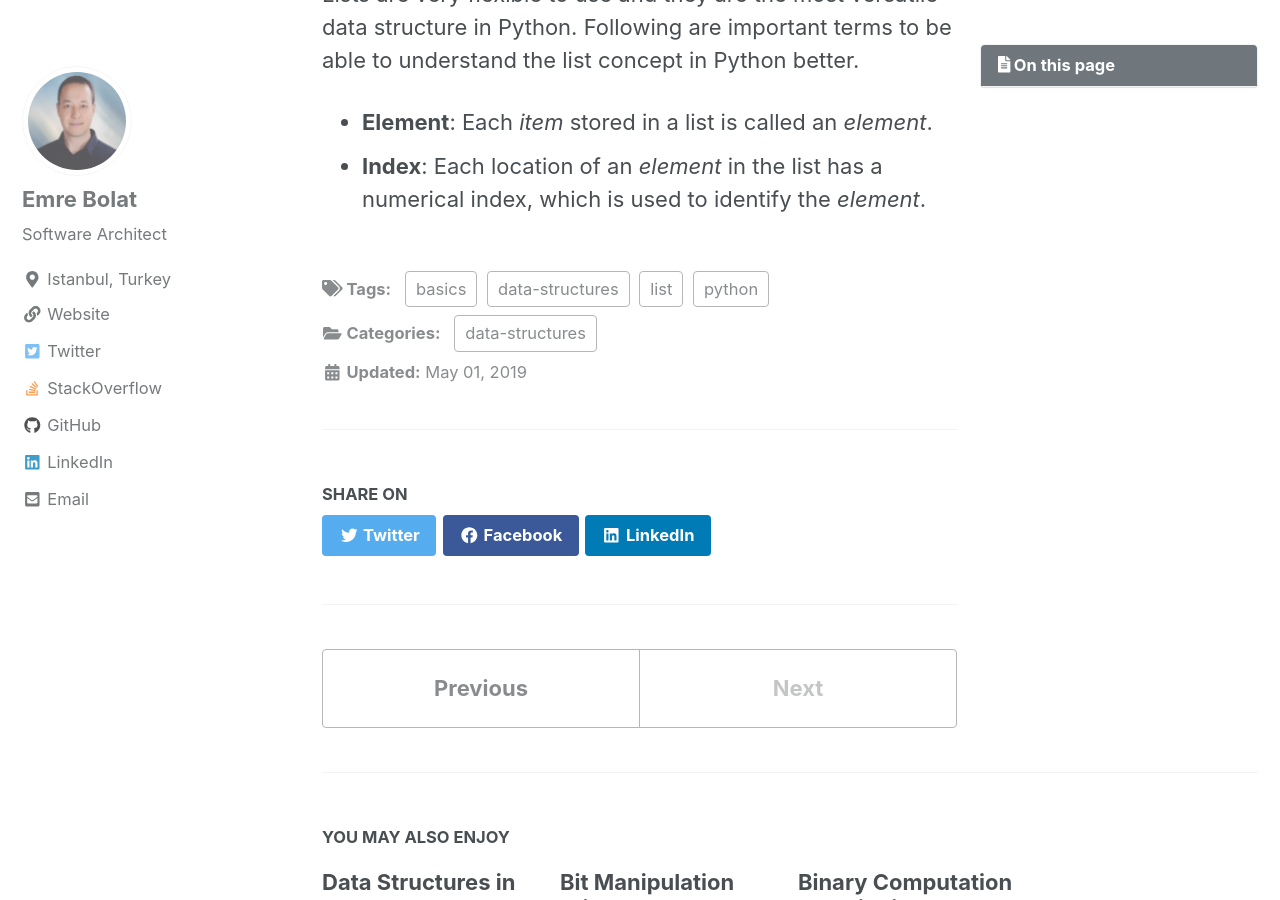
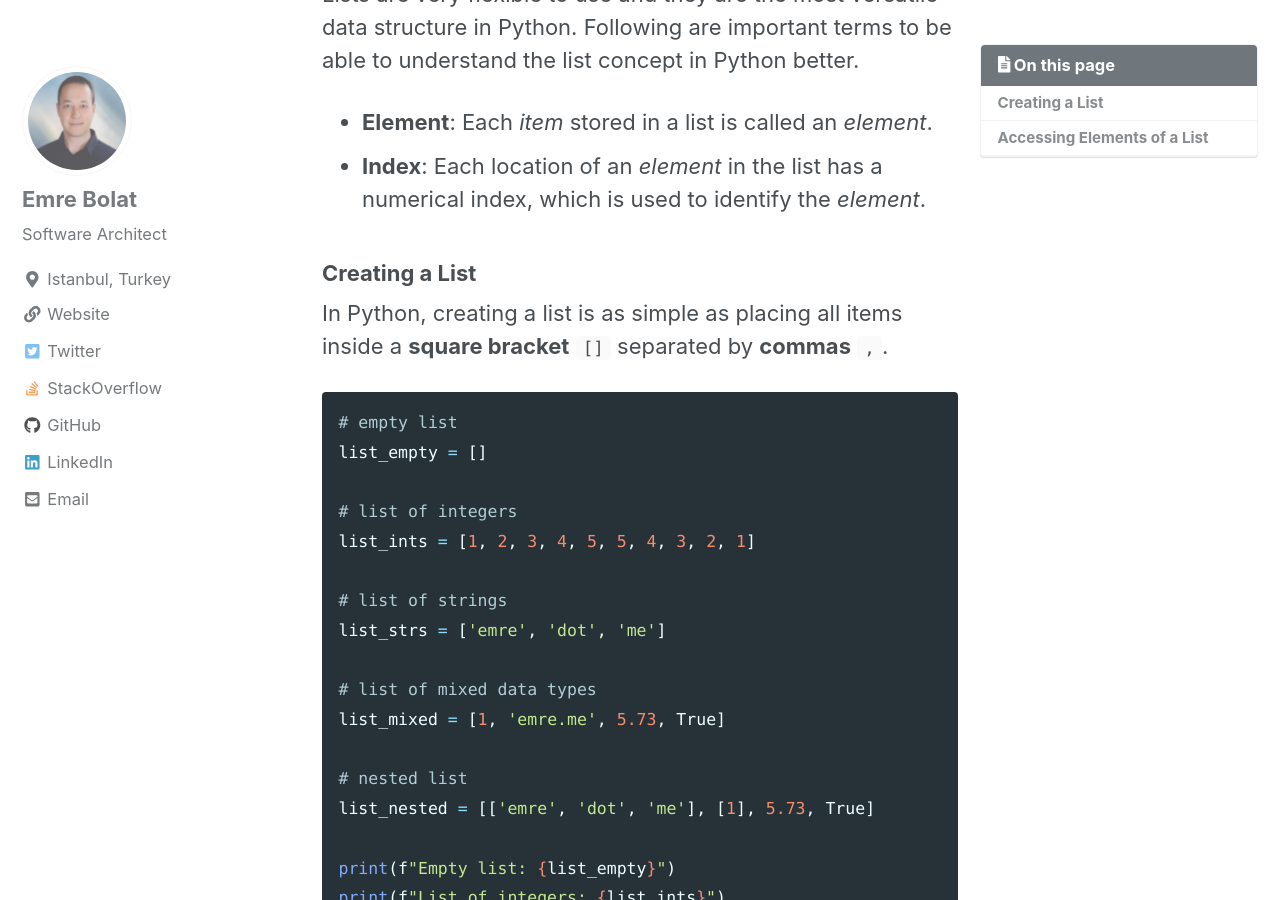
Before and after one commit to ebolat/emre.me, a Jekyll site: the page built from _posts/2019-05-01-lists.md, in a window 1280 px wide and 900 px high, scrolled down 1420 px. Built offline with Jekyll 4.4.1, drawn with Linux system fonts in a browser that asks for light colours; cached includes are drawn as plain includes; nearby versions of some CDN libraries; comment, search, counter and statistics services are not loaded; a style sheet for code colours, icons or effects is not loaded; some of the changed text lies outside the part shown.

Commit message:
added creating lists section to the post

````diff
--- a/_posts/2019-05-01-lists.md
+++ b/_posts/2019-05-01-lists.md
@@ -22,3 +22,39 @@ Lists are very flexible to use and they are the most versatile data structure in
 
 - **Element**: Each *item* stored in a list is called an *element*.
 - **Index**: Each location of an *element* in the list has a numerical index, which is used to identify the *element*.
+
+### Creating a List ###
+In Python, creating a list is as simple as placing all items inside a **square bracket** `[]` separated by **commas** `,`.
+
+```python
+# empty list
+list_empty = []
+
+# list of integers
+list_ints = [1, 2, 3, 4, 5, 5, 4, 3, 2, 1]
+
+# list of strings
+list_strs = ['emre', 'dot', 'me']
+
+# list of mixed data types
+list_mixed = [1, 'emre.me', 5.73, True]
+
+# nested list
+list_nested = [['emre', 'dot', 'me'], [1], 5.73, True]
+
+print(f"Empty list: {list_empty}")
+print(f"List of integers: {list_ints}")
+print(f"List of strings: {list_strs}")
+print(f"List of mixed data types: {list_mixed}")
+```
+
+Output:
+```
+Empty list: []
+List of integers: [1, 2, 3, 4, 5, 5, 4, 3, 2, 1]
+List of strings: ['emre', 'dot', 'me']
+List of mixed data types: [1, 'emre.me', 5.73, True]
+Nested list: [['emre', 'dot', 'me'], [1], 5.73, True]
+```
+
+### Accessing Elements of a List ###
````
